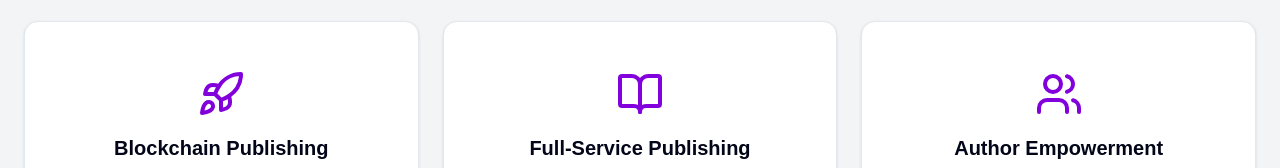
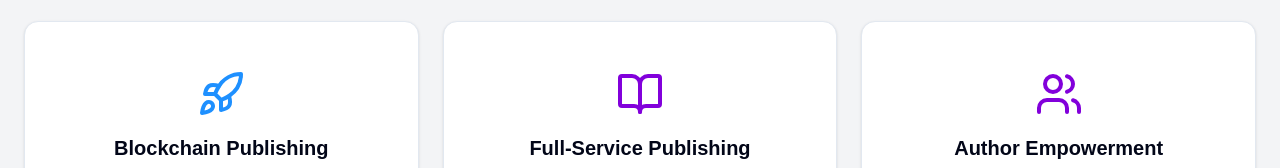
Before and after one commit to jmerrillorg/jmerrill-pub, a Next.js app: page / in a window 1280 px wide. Shown: the part 431-599 px from the top of the page. Built offline with nearby package versions, Linux system fonts and the light colour scheme.

Commit message:
Fix brand color rendering using inline Tailwind class

```diff
--- a/src/pages/index.tsx
+++ b/src/pages/index.tsx
@@ -41,7 +41,7 @@ export default function Home() {
       <section className="grid grid-cols-1 md:grid-cols-3 gap-6 px-6 py-16 bg-gray-100">
         <Card>
           <CardContent className="p-6 text-center">
-            <Rocket className="w-12 h-12 mx-auto mb-4 text-purple-700" />
+            <Rocket className="w-12 h-12 mx-auto mb-4 text-[#1E90FF]" />
             <h2 className="text-xl font-semibold mb-2">Blockchain Publishing</h2>
             <p>
               Leading the industry with transparent, tech-forward author royalties.
```
